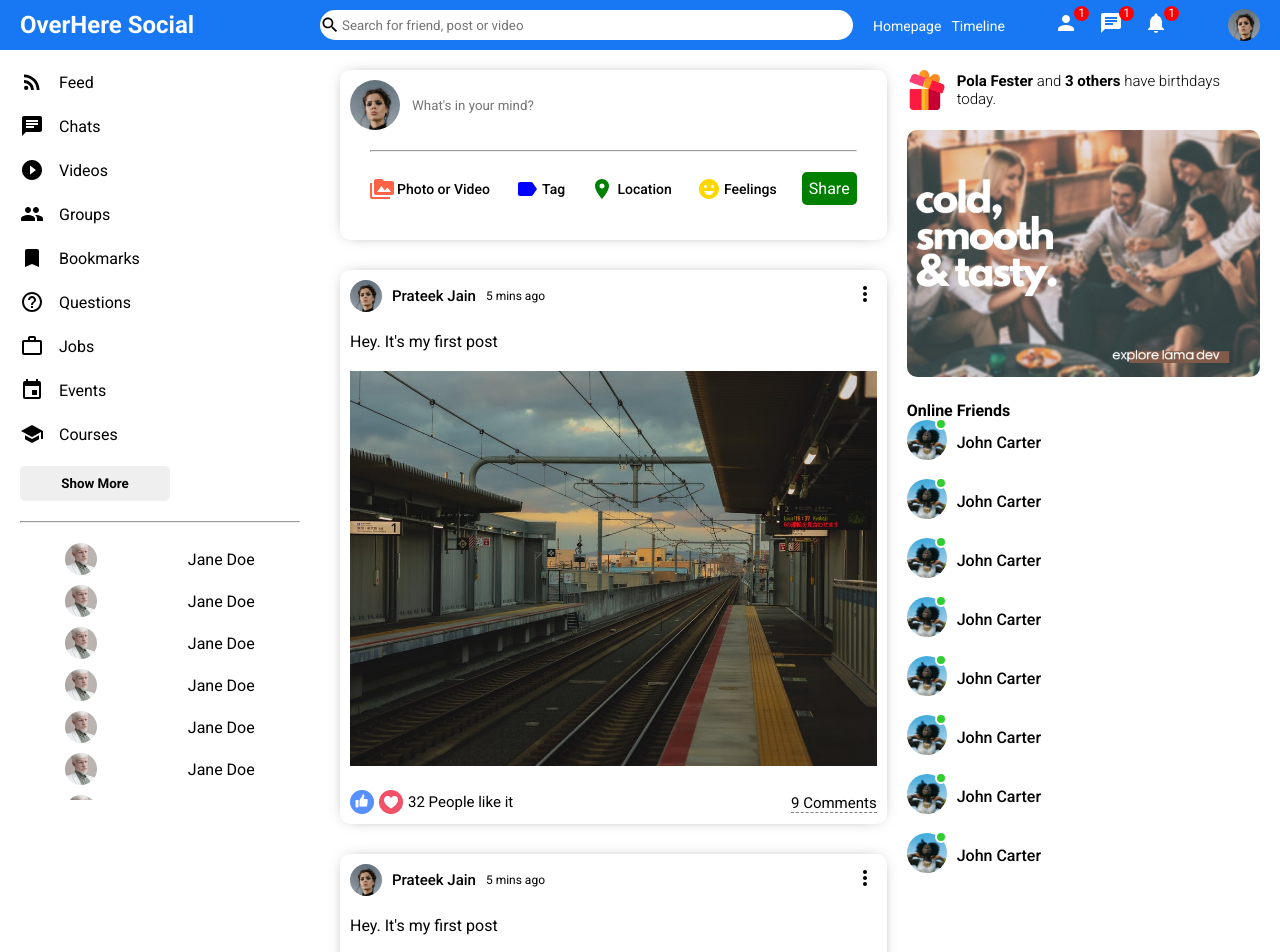
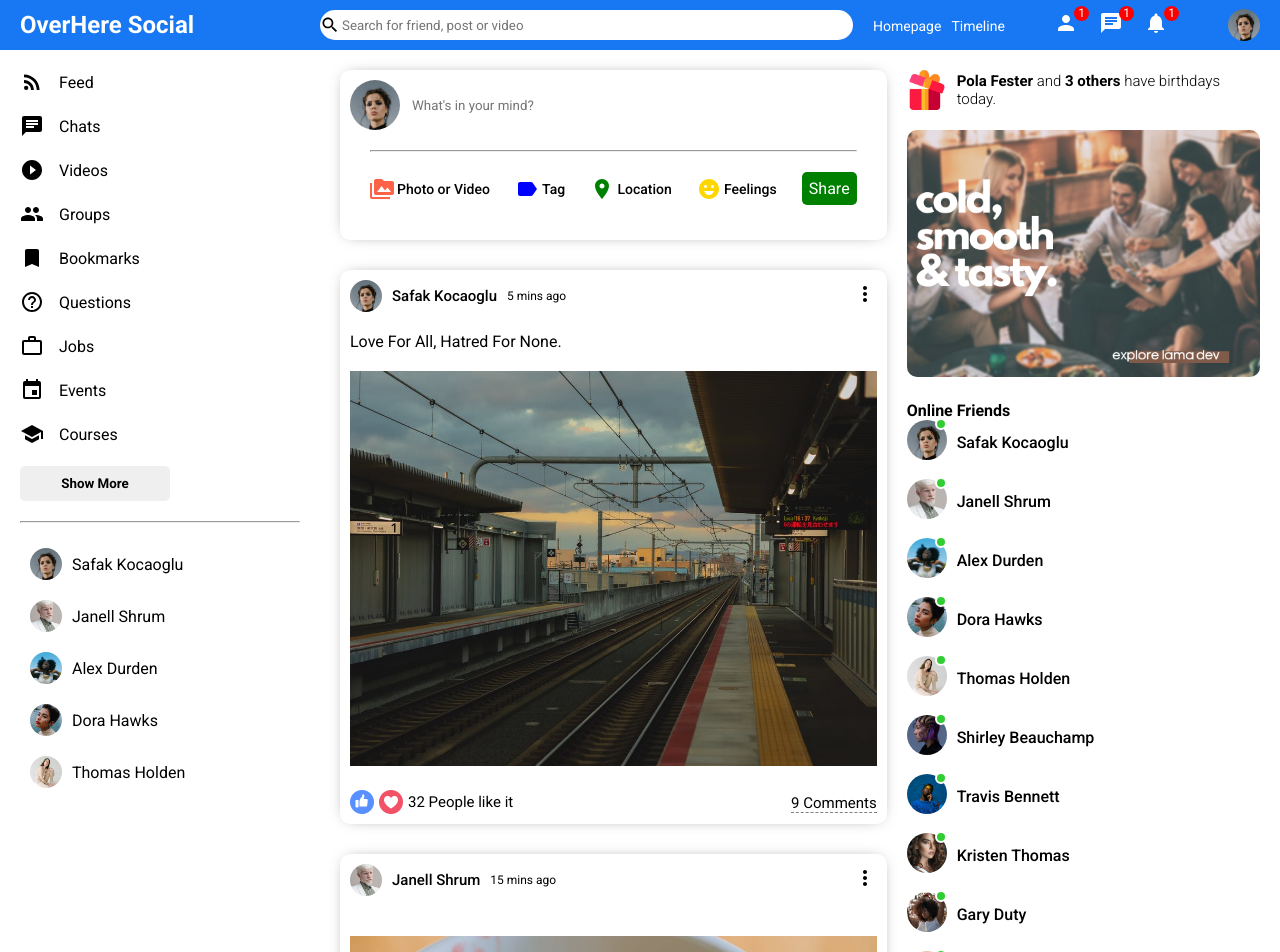
Before and after one commit to prateekjain07/over-here-social, a React (Create React App) app in the folder client/: page / in a window 1280 px wide. Shown: the top 952 px of the page. Built offline with nearby package versions, Linux system fonts and the light colour scheme.

Commit message:
FE CP 4 Parsing Data to Display

```diff
--- /dev/null
+++ b/client/src/DummyData.js
@@ -0,0 +1,139 @@
+export const Users = [
+    {
+      id:1,
+      profilePicture: "assets/person/1.jpeg",
+      username: "Safak Kocaoglu",
+    },
+    {
+      id:2,
+      profilePicture: "assets/person/2.jpeg",
+      username: "Janell Shrum",
+    },
+    {
+      id:3,
+      profilePicture: "assets/person/3.jpeg",
+      username: "Alex Durden",
+    },
+    {
+      id:4,
+      profilePicture: "assets/person/4.jpeg",
+      username: "Dora Hawks",
+    },
+    {
+      id:5,
+      profilePicture: "assets/person/5.jpeg",
+      username: "Thomas Holden",
+    },
+    {
+      id:6,
+      profilePicture: "assets/person/6.jpeg",
+      username: "Shirley Beauchamp",
+    },
+    {
+      id:7,
+      profilePicture: "assets/person/7.jpeg",
+      username: "Travis Bennett",
+    },
+    {
+      id:8,
+      profilePicture: "assets/person/8.jpeg",
+      username: "Kristen Thomas",
+    },
+    {
+      id:9,
+      profilePicture: "assets/person/9.jpeg",
+      username: "Gary Duty",
+    },
+    {
+      id:10,
+      profilePicture: "assets/person/10.jpeg",
+      username: "Safak Kocaoglu",
+    },
+  ];
+
+  export const Posts = [
+    {
+      id: 1,
+      desc: "Love For All, Hatred For None.",
+      photo: "assets/post/1.jpeg",
+      date: "5 mins ago",
+      userId: 1,
+      like: 32,
+      comment: 9,
+    },
+    {
+      id: 2,
+      photo: "assets/post/2.jpeg",
+      date: "15 mins ago",
+      userId: 2,
+      like: 2,
+      comment: 1,
+    },
+    {
+      id: 3,
+      desc: "Every moment is a fresh beginning.",
+      photo: "assets/post/3.jpeg",
+      date: "1 hour ago",
+      userId: 3,
+      like: 61,
+      comment: 2,
+    },
+    {
+      id: 4,
+      photo: "assets/post/4.jpeg",
+      date: "4 hours ago",
+      userId: 4,
+      like: 7,
+      comment: 3,
+    },
+    {
+      id: 5,
+      photo: "assets/post/5.jpeg",
+      date: "5 hours ago",
+      userId: 5,
+      like: 23,
+      comment: 5,
+    },
+    {
+      id: 6,
+      photo: "assets/post/6.jpeg",
+      date: "1 day ago",
+      userId: 6,
+      like: 44,
+      comment: 6,
+    },
+    {
+      id: 7,
+      desc: "Never regret anything that made you smile.",
+      photo: "assets/post/7.jpeg",
+      date: "2 days ago",
+      userId: 7,
+      like: 52,
+      comment: 3,
+    },
+    {
+      id: 8,
+      photo: "assets/post/8.jpeg",
+      date: "3 days ago",
+      userId: 8,
+      like: 15,
+      comment: 1,
+    },
+    {
+      id: 9,
+      desc: "Change the world by being yourself.",
+      photo: "assets/post/9.jpeg",
+      date: "5 days ago",
+      userId: 9,
+      like: 11,
+      comment: 2,
+    },
+    {
+      id: 10,
+      photo: "assets/post/10.jpeg",
+      date: "1 week ago",
+      userId: 10,
+      like: 104,
+      comment: 12,
+    },
+  ];
--- /dev/null
+++ b/client/src/components/closeFriends/CloseFriend.jsx
@@ -0,0 +1,10 @@
+import './closeFriend.css'
+
+export default function CloseFriend({user}) {
+    return (
+        <li className="sidebarFriend">
+            <img src={user.profilePicture} alt="" className="sidebarFriendImg" />
+            <span className="sidebarFriendName">{user.username}</span>
+        </li>
+    )
+}
--- /dev/null
+++ b/client/src/components/closeFriends/closeFriend.css
@@ -0,0 +1,12 @@
+.sidebarFriend{
+    display: flex;
+    align-items: center;
+    margin: 10px 0;
+}
+.sidebarFriendImg{
+    height: 32px;
+    width: 32px;
+    border-radius: 50%;
+    margin: 5px 10px;
+    object-fit: cover;
+}
--- a/client/src/components/feed/Feed.jsx
+++ b/client/src/components/feed/Feed.jsx
@@ -1,20 +1,19 @@
 import Share from '../share/Share'
 import './feed.css'
 import Post from '../post/Post'
+import { Posts } from '../../DummyData'
 export default function Feed() {
     return (
         <div className="feed">
             <div className="feedWrapper">
                 <Share />
-                <Post />
-                <Post />
-                <Post />
-                <Post />
-                <Post />
-                <Post />
-                <Post />
-                <Post />
-                <Post />
+                {
+                    Posts.map((p) =>(
+                        <Post key={p.id} post={p} />
+                    ))
+                }
+
+
             </div>
         </div>
     )
--- /dev/null
+++ b/client/src/components/online/Online.jsx
@@ -0,0 +1,13 @@
+import './online.css'
+
+export default function Online({user}) {
+    return (
+        <li className="rightbarFriend">
+            <div className="rightbarProfileImgContainer">
+                <img src={user.profilePicture} alt="" className="rightbarProfileImg" />
+                <span className="rightbarOnline"></span>
+            </div>
+            <span className="rightbarUsername">{user.username}</span>
+        </li>
+    )
+}
--- /dev/null
+++ b/client/src/components/online/online.css
@@ -0,0 +1,28 @@
+.rightbarFriend{
+    display: flex;
+    align-items: center;
+    margin-bottom: 15px;
+}
+.rightbarProfileImgContainer{
+    margin-right: 10px;
+    position: relative;
+}
+.rightbarProfileImg{
+    width: 40px;
+    height: 40px;
+    border-radius: 50%;
+    object-fit: cover;
+}
+.rightbarOnline{
+    width: 12px;
+    height: 12px;
+    border-radius: 50%;
+    position: absolute;
+    background-color: limegreen;
+    top: -2px;
+    right: 0;
+    border: 2px solid white;
+}
+.rightbarUsername{
+    font-weight: 500;
+}
--- a/client/src/components/post/Post.jsx
+++ b/client/src/components/post/Post.jsx
@@ -1,31 +1,35 @@
 import './post.css'
 import {MoreVert} from '@material-ui/icons';
-export default function Post() {
+import {Users} from '../../DummyData'
+export default function Post({post}) {
+
+    const user = Users.filter(u => u.id === post.userId)
+
     return (
         <div className="post">
             <div className="postWrapper">
                 <div className="postTop">
                     <div className="postTopLeft">
-                        <img src="/assets/person/1.jpeg" alt="" className="postProfileImg" />
-                        <span className="postUsername">Prateek Jain</span>
-                        <span className="postDate">5 mins ago</span>
+                        <img src={user[0].profilePicture} alt="" className="postProfileImg" />
+                        <span className="postUsername">{user[0].username}</span>
+                        <span className="postDate">{post.date}</span>
                     </div>
                     <div className="postTopRight">
                         <MoreVert />
                     </div>
                 </div>
                 <div className="postCenter">
-                    <span className="postText">Hey. It's my first post</span>
-                    <img src="/assets/post/1.jpeg" alt="" className="postImg" />
+                    <span className="postText">{post?.desc}</span>
+                    <img src={post.photo} alt="" className="postImg" />
                 </div>
                 <div className="postBottom">
                     <div className="postBottomLeft">
                         <img src="/assets/like.png" alt="" className="likeIcon" />
                         <img src="/assets/heart.png" alt="" className="likeIcon" />
-                        <span className="postLikeCounter">32 People like it</span>
+                        <span className="postLikeCounter">{post.like} People like it</span>
                     </div>
                     <div className="postBottomRight">
-                        <span className="postCommentText">9 Comments</span>
+                        <span className="postCommentText">{post.comment} Comments</span>
                     </div>
                 </div>
             </div>
--- a/client/src/components/rightbar/Rightbar.jsx
+++ b/client/src/components/rightbar/Rightbar.jsx
@@ -1,3 +1,5 @@
+import { Users } from '../../DummyData'
+import Online from '../online/Online'
 import './rightbar.css'
 export default function Rightbar() {
     return (
@@ -12,62 +14,9 @@ export default function Rightbar() {
                 <img src="assets/ad.png" alt="" className="rightbarAd" />
                 <h4 className="rightbarTitle">Online Friends</h4>
                 <ul className="rightbarFriendList">
-                <li className="rightbarFriend">
-                        <div className="rightbarProfileImgContainer">
-                            <img src="assets/person/3.jpeg" alt="" className="rightbarProfileImg" />
-                            <span className="rightbarOnline"></span>
-                        </div>
-                        <span className="rightbarUsername">John Carter</span>
-                    </li>
-                    <li className="rightbarFriend">
-                        <div className="rightbarProfileImgContainer">
-                            <img src="assets/person/3.jpeg" alt="" className="rightbarProfileImg" />
-                            <span className="rightbarOnline"></span>
-                        </div>
-                        <span className="rightbarUsername">John Carter</span>
-                    </li>
-                    <li className="rightbarFriend">
-                        <div className="rightbarProfileImgContainer">
-                            <img src="assets/person/3.jpeg" alt="" className="rightbarProfileImg" />
-                            <span className="rightbarOnline"></span>
-                        </div>
-                        <span className="rightbarUsername">John Carter</span>
-                    </li>
-                    <li className="rightbarFriend">
-                        <div className="rightbarProfileImgContainer">
-                            <img src="assets/person/3.jpeg" alt="" className="rightbarProfileImg" />
-                            <span className="rightbarOnline"></span>
-                        </div>
-                        <span className="rightbarUsername">John Carter</span>
-                    </li>
-                    <li className="rightbarFriend">
-                        <div className="rightbarProfileImgContainer">
-                            <img src="assets/person/3.jpeg" alt="" className="rightbarProfileImg" />
-                            <span className="rightbarOnline"></span>
-                        </div>
-                        <span className="rightbarUsername">John Carter</span>
-                    </li>
-                    <li className="rightbarFriend">
-                        <div className="rightbarProfileImgContainer">
-                            <img src="assets/person/3.jpeg" alt="" className="rightbarProfileImg" />
-                            <span className="rightbarOnline"></span>
-                        </div>
-                        <span className="rightbarUsername">John Carter</span>
-                    </li>
-                    <li className="rightbarFriend">
-                        <div className="rightbarProfileImgContainer">
-                            <img src="assets/person/3.jpeg" alt="" className="rightbarProfileImg" />
-                            <span className="rightbarOnline"></span>
-                        </div>
-                        <span className="rightbarUsername">John Carter</span>
-                    </li>
-                    <li className="rightbarFriend">
-                        <div className="rightbarProfileImgContainer">
-                            <img src="assets/person/3.jpeg" alt="" className="rightbarProfileImg" />
-                            <span className="rightbarOnline"></span>
-                        </div>
-                        <span className="rightbarUsername">John Carter</span>
-                    </li>
+                    {Users.map((u) =>(
+                        <Online key={u.id} user={u} />
+                    ))}
                 </ul>
             </div>
         </div>
--- a/client/src/components/rightbar/rightbar.css
+++ b/client/src/components/rightbar/rightbar.css
@@ -29,31 +29,3 @@
     margin: 0;
     list-style: none;
 }
-.rightbarFriend{
-    display: flex;
-    align-items: center;
-    margin-bottom: 15px;
-}
-.rightbarProfileImgContainer{
-    margin-right: 10px;
-    position: relative;
-}
-.rightbarProfileImg{
-    width: 40px;
-    height: 40px;
-    border-radius: 50%;
-    object-fit: cover;
-}
-.rightbarOnline{
-    width: 12px;
-    height: 12px;
-    border-radius: 50%;
-    position: absolute;
-    background-color: limegreen;
-    top: -2px;
-    right: 0;
-    border: 2px solid white;
-}
-.rightbarUsername{
-    font-weight: 500;
-}
--- a/client/src/components/sidebar/Sidebar.jsx
+++ b/client/src/components/sidebar/Sidebar.jsx
@@ -1,6 +1,7 @@
 import './sidebar.css'
 import { RssFeed, School, Event, WorkOutline, HelpOutline, Bookmark, Group, PlayCircleFilledOutlined, Chat } from '@material-ui/icons';
-
+import {Users} from '../../DummyData';
+import CloseFriend from '../closeFriends/CloseFriend';
 export default function Sidebar() {
     const iconArray = [
         { icon: <RssFeed className='sidebarIcon' />, label: "Feed" },
@@ -37,14 +38,9 @@ export default function Sidebar() {
                 <hr className="sidebarHr" />
                 <ul className="sidebarFriendList">
                     {
-                        (new Array(10).fill(0)).map((element, index) => {
-                            return(
-                                <li className="sidebarFriend" key={index}>
-                                    <img src="/assets/person/2.jpeg" alt="" className="sidebarFriendImg" />
-                                    <span className="sidebarFriendName">Jane Doe</span>
-                                </li>
-                            );
-                        })
+                        Users.map((u) =>(
+                            <CloseFriend key={u.id} user={u} />
+                        ))
                     }
                 </ul>
             </div>
--- a/client/src/components/sidebar/sidebar.css
+++ b/client/src/components/sidebar/sidebar.css
@@ -2,6 +2,8 @@
     flex : 3;
     height: calc(100vh - 50px);
     overflow-y: scroll;
+    position: sticky;
+    top: 50px;
 }
 ::-webkit-scrollbar{
     width: 5px;
@@ -48,15 +50,3 @@
     margin: 0;
     list-style: none;
 }
-.sidebarFriend{
-    display: flex;
-    align-items: center;
-    justify-content: space-around;
-    margin: 10px 0;
-}
-.sidebarFriendImg{
-    height: 32px;
-    width: 32px;
-    border-radius: 50%;
-    object-fit: cover;
-}
--- a/client/src/components/topbar/topbar.css
+++ b/client/src/components/topbar/topbar.css
@@ -6,6 +6,7 @@
     align-items: center;
     top: 0;
     position: sticky; /*Sticks at its position */
+    z-index: 1000;
 }
 
 .topbarLeft{
```
